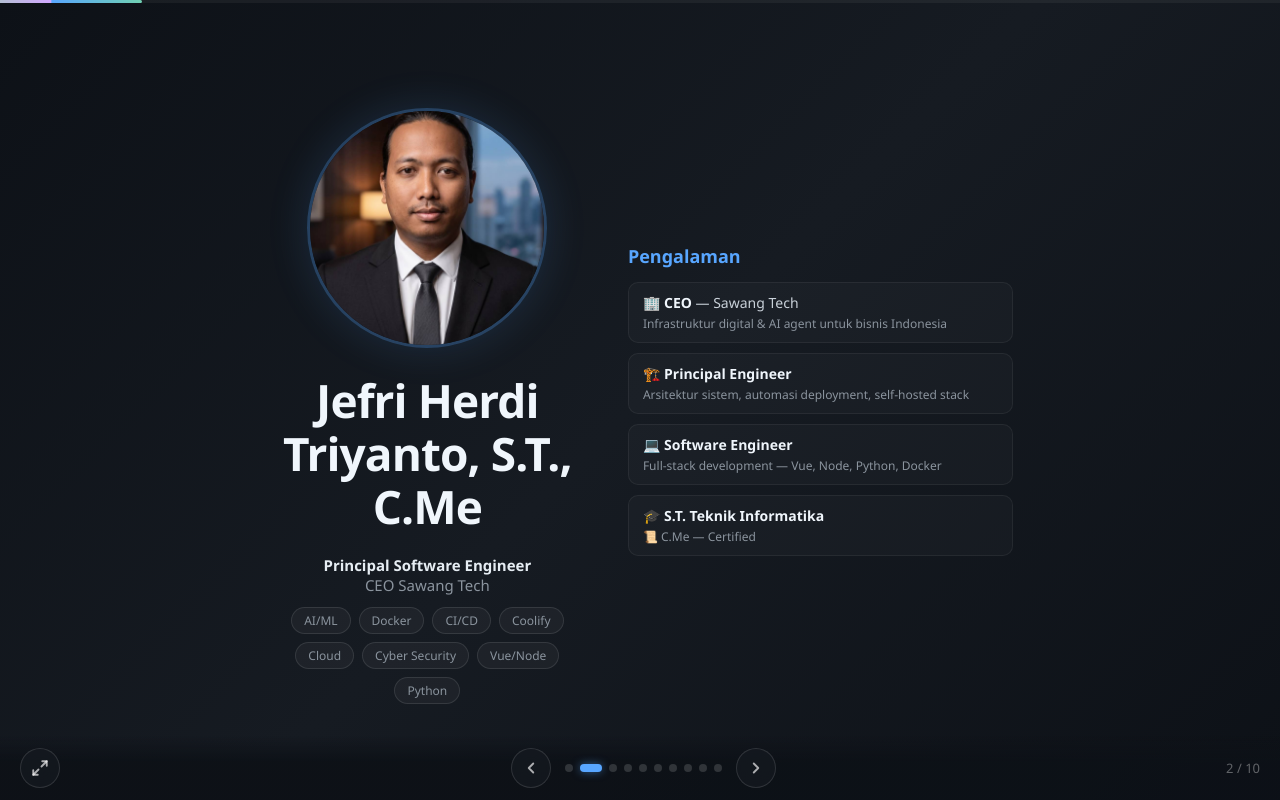
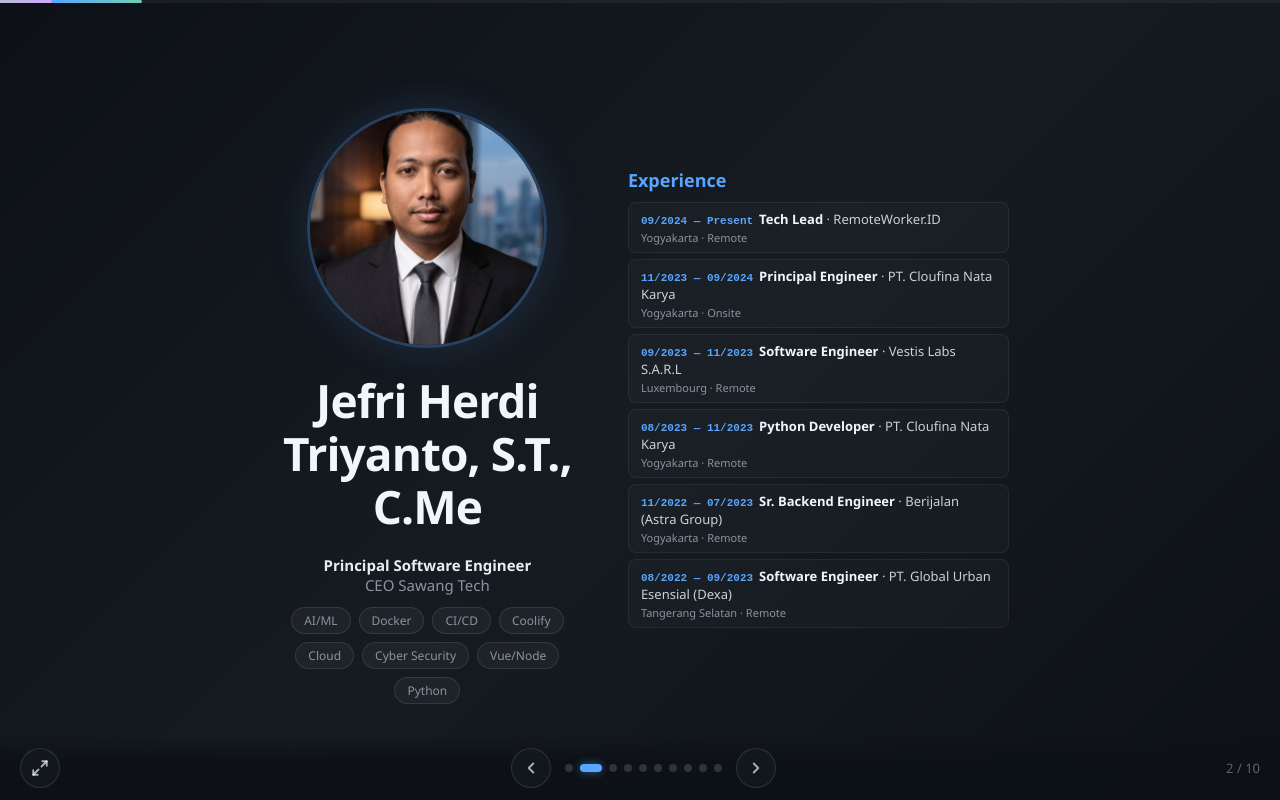
Before and after one commit to jefripunza/ai-for-business-presentation, a Vue app: page / in a window 1280 px wide. Both pictures are taken after a click on the element 597 px from the left and 768 px from the top of the page. Built offline with nearby package versions, Linux system fonts and the light colour scheme.

Commit message:
Revisi:
- Title HTML: 'AI for Business — Dari Bingung ke Untung'
- Slide 2: experience detail dari CV — 10 entry lengkap (tahun, posisi, perusahaan, lokasi, mode kerja)
- Exp list: scrollable + monospace date badge

```diff
--- a/index.html
+++ b/index.html
@@ -3,7 +3,7 @@
 <head>
   <meta charset="UTF-8" />
   <meta name="viewport" content="width=device-width, initial-scale=1.0" />
-  <title>Vue Presentation Builder</title>
+  <title>AI for Business — Dari Bingung ke Untung</title>
   <style>
     * { margin: 0; padding: 0; box-sizing: border-box; }
     body { font-family: 'Segoe UI', system-ui, sans-serif; background: #1a1a2e; color: #eee; }
--- a/src/App.vue
+++ b/src/App.vue
@@ -133,12 +133,21 @@ function toggleFullscreen() {
               </div>
               <!-- RIGHT: experience -->
               <div class="anim-item intro-right" style="--i:1">
-                <h3 style="font-size: 18px; color: #58a6ff; margin-bottom: 14px;">Pengalaman</h3>
-                <div class="exp-list">
-                  <div class="exp-item">🏢 <strong>CEO</strong> — Sawang Tech<div class="exp-sub">Infrastruktur digital & AI agent untuk bisnis Indonesia</div></div>
-                  <div class="exp-item">🏗️ <strong>Principal Engineer</strong><div class="exp-sub">Arsitektur sistem, automasi deployment, self-hosted stack</div></div>
-                  <div class="exp-item">💻 <strong>Software Engineer</strong><div class="exp-sub">Full-stack development — Vue, Node, Python, Docker</div></div>
-                  <div class="exp-item">🎓 <strong>S.T. Teknik Informatika</strong><div class="exp-sub">📜 C.Me — Certified</div></div>
+                <h3 style="font-size: 18px; color: #58a6ff; margin-bottom: 10px;">Experience</h3>
+                <div class="exp-list" style="font-size: 12px;">
+                  <div class="exp-item"><span class="exp-date">09/2024 — Present</span><strong>Tech Lead</strong> · RemoteWorker.ID<div class="exp-sub">Yogyakarta · Remote</div></div>
+                  <div class="exp-item"><span class="exp-date">11/2023 — 09/2024</span><strong>Principal Engineer</strong> · PT. Cloufina Nata Karya<div class="exp-sub">Yogyakarta · Onsite</div></div>
+                  <div class="exp-item"><span class="exp-date">09/2023 — 11/2023</span><strong>Software Engineer</strong> · Vestis Labs S.A.R.L<div class="exp-sub">Luxembourg · Remote</div></div>
+                  <div class="exp-item"><span class="exp-date">08/2023 — 11/2023</span><strong>Python Developer</strong> · PT. Cloufina Nata Karya<div class="exp-sub">Yogyakarta · Remote</div></div>
+                  <div class="exp-item"><span class="exp-date">11/2022 — 07/2023</span><strong>Sr. Backend Engineer</strong> · Berijalan (Astra Group)<div class="exp-sub">Yogyakarta · Remote</div></div>
+                  <div class="exp-item"><span class="exp-date">08/2022 — 09/2023</span><strong>Software Engineer</strong> · PT. Global Urban Esensial (Dexa)<div class="exp-sub">Tangerang Selatan · Remote</div></div>
+                  <div class="exp-item"><span class="exp-date">01/2022 — 07/2022</span><strong>Mid Software Dev (NodeJS)</strong> · PT. Infosys Solusi Terpadu<div class="exp-sub">Yogyakarta · Onsite</div></div>
+                  <div class="exp-item"><span class="exp-date">2021</span><strong>Full-Stack Dev</strong> · Lapak Merangin (Self-Project)<div class="exp-sub">Jambi · Hybrid</div></div>
+                  <div class="exp-item"><span class="exp-date">2019 — 2020</span><strong>Programmer</strong> · BMKG Muaro Jambi<div class="exp-sub">Jambi · Onsite</div></div>
+                  <div class="exp-item" style="background: rgba(88,166,255,0.06); border-color: rgba(88,166,255,0.15);">
+                    <span class="exp-date">🎓 2015 — 2019</span><strong>S.T. Teknik Sipil</strong> · Universitas Jambi
+                    <div class="exp-sub">📜 C.Me — Mediator · Universitas Gadjah Mada (2024)</div>
+                  </div>
                 </div>
               </div>
             </div>
@@ -585,11 +594,14 @@ html, body, #app { width: 100%; height: 100%; overflow: hidden; font-family: 'Se
 .intro-two-col { display: flex; gap: 40px; align-items: center; }
 .intro-left { flex: 1; display: flex; flex-direction: column; align-items: center; }
 .intro-right { flex: 1.2; }
-.exp-list { display: flex; flex-direction: column; gap: 10px; }
-.exp-item { padding: 10px 14px; border-radius: 10px; background: rgba(255,255,255,0.025); border: 1px solid rgba(255,255,255,0.06); font-size: 14px; color: #c9d1d9; transition: all 0.25s; }
+.exp-list { display: flex; flex-direction: column; gap: 6px; max-height: 430px; overflow-y: auto; padding-right: 4px; }
+.exp-list::-webkit-scrollbar { width: 4px; }
+.exp-list::-webkit-scrollbar-thumb { background: rgba(255,255,255,0.1); border-radius: 2px; }
+.exp-item { padding: 7px 12px; border-radius: 8px; background: rgba(255,255,255,0.025); border: 1px solid rgba(255,255,255,0.06); font-size: 13px; color: #c9d1d9; transition: all 0.25s; }
 .exp-item:hover { border-color: rgba(88,166,255,0.2); background: rgba(88,166,255,0.03); }
-.exp-item strong { color: #f0f6fc; }
-.exp-sub { font-size: 12px; color: #8b949e; margin-top: 3px; }
+.exp-item strong { color: #f0f6fc; font-size: 13px; }
+.exp-date { font-size: 11px; color: #58a6ff; font-weight: 600; margin-right: 6px; font-family: 'SF Mono', monospace; }
+.exp-sub { font-size: 11px; color: #8b949e; margin-top: 2px; }
 
 /* Case study (slide 5) */
 .case-study-grid { display: flex; flex-direction: column; gap: 18px; margin: 30px 0; max-width: 750px; }
```
